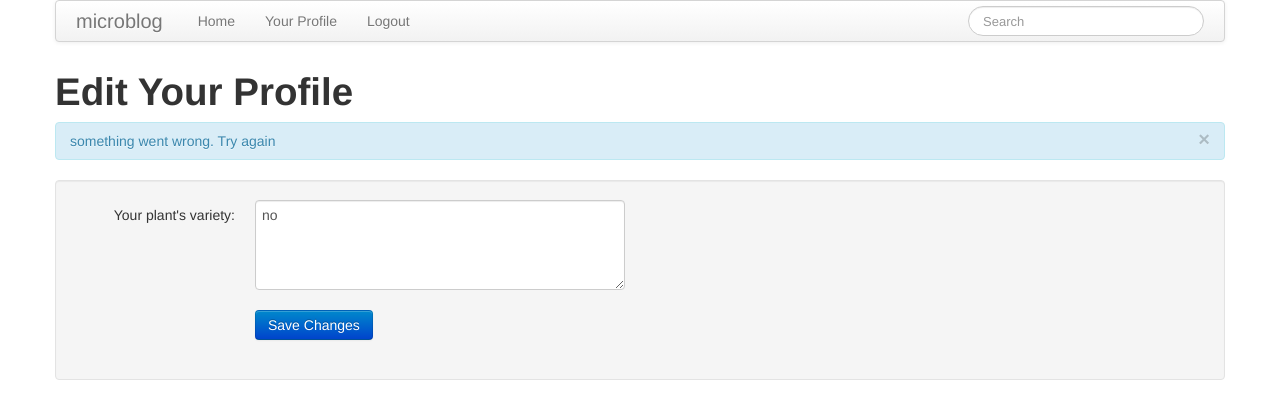
After one commit to Growberry/growberry_web, a Flask app: page /settings in a window 1280 px wide. The commit adds this page. Shown: the top 419 px of the page. Run offline with Flask 2, Linux system fonts and the light colour scheme; a user stored in the database is signed in; data comes from the database, SQL or seed files in the repository; both versions use the stored data as it was after the commit; parts of the project's set-up code (start-up, migrations or seed data) failed here and were passed over.

Commit message:
added variety to the users table.  Can edit it.

```diff
--- a/app/forms.py
+++ b/app/forms.py
@@ -26,6 +26,13 @@ class EditForm(Form):
 			return False
 		return True
 
+class EditSettings(Form):
+	variety = TextAreaField('variety', validators = [Length(min=0,max=140)])
+	def __init__(self, original_nickname, *args, **kwargs):
+		Form.__init__(self, *args, **kwargs)
+		self.original_nickname = original_nickname
+
+
 
 class PostForm(Form):
 	post = StringField('post', validators = [DataRequired()])
--- /dev/null
+++ b/app/templates/settings.html
@@ -0,0 +1,26 @@
+<!-- extend base layout -->
+{% extends "base.html" %}
+
+{% block content %}
+    <h1>Edit Your Profile</h1>
+    {% include 'flash.html' %}
+    <div class="well">
+        <form class="form-horizontal" action="" method="post" name="edit">
+            {{ form.hidden_tag() }}
+            <div class="control-group{% if form.variety.errors %} error{% endif %}">
+                <label class="control-label" for="variety">Your plant's variety:</label>
+                <div class="controls">
+                    {{ form.variety(cols=64, rows=4, class="span4") }}
+                    {% for error in form.variety.errors %}
+                        <span class="help-inline">[{{ error }}]</span><br>
+                    {% endfor %}
+                </div>
+            </div>
+            <div class="control-group">
+                <div class="controls">
+                    <input class="btn btn-primary" type="submit" value="Save Changes">
+                </div>
+            </div>
+        </form>
+    </div>
+{% endblock %}
--- a/app/templates/user.html
+++ b/app/templates/user.html
@@ -18,6 +18,9 @@
         {% else %}
             <a href="{{url_for('unfollow', nickname=user.nickname)}}">Unfollow</a>
         {% endif %}
+        {% if user.id == g.user.id %}
+            <a href="{{url_for('settings')}}">Edit your settings</a>
+        {% endif %}
         </p>
     </div>
     {% for post in posts.items %}
--- a/app/views.py
+++ b/app/views.py
@@ -1,7 +1,7 @@
 from flask import render_template, flash, redirect, session, url_for, request, g
 from flask_login import login_user, logout_user, current_user, login_required
 from app import app, db, lm, oid
-from .forms import LoginForm, EditForm, PostForm, SearchForm
+from .forms import LoginForm, EditForm, PostForm, SearchForm, EditSettings
 from .models import User, Post
 from .emails import follower_notification
 from datetime import datetime
@@ -120,6 +120,21 @@ def edit():
 		form.about_me.data = g.user.about_me
 	return render_template('edit.html', form =form)
 
+@app.route('/settings', methods=['GET', 'POST'])
+@login_required
+def settings():
+	form = EditSettings(g.user.nickname)
+	if form.validate_on_submit():
+		g.user.variety = form.variety.data
+		db.session.add(g.user)
+		db.session.commit()
+		flash('Your changes have been saved')
+		return redirect(url_for('index'))
+	else:
+		flash('something went wrong.  Try again')
+		form.variety.data = g.user.variety
+	return render_template('settings.html', form =form)
+
 @app.route('/follow/<nickname>')
 @login_required
 def follow(nickname):
```
Also changed, not shown: app.db, 1 other file.
